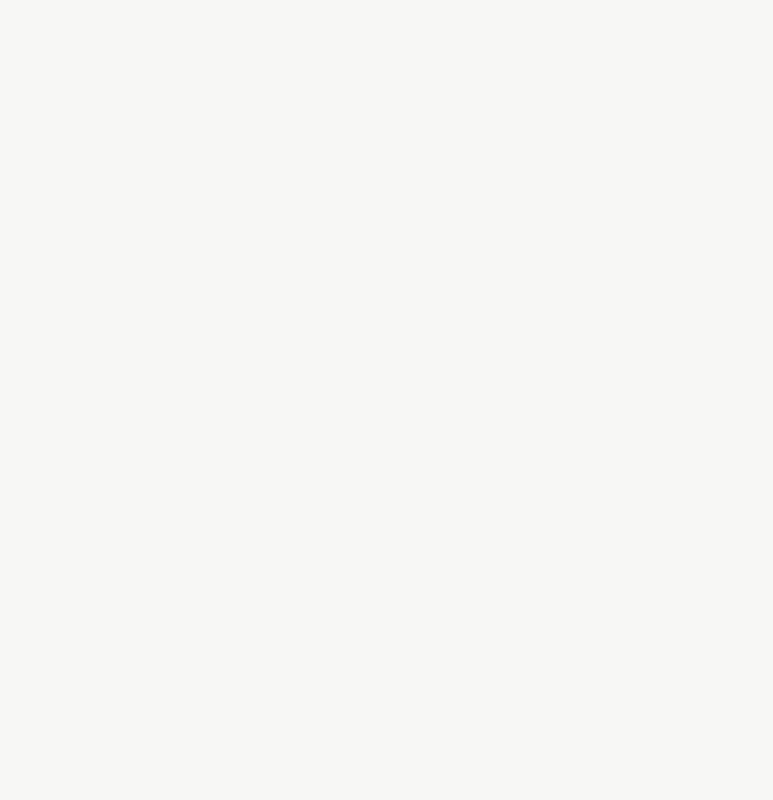
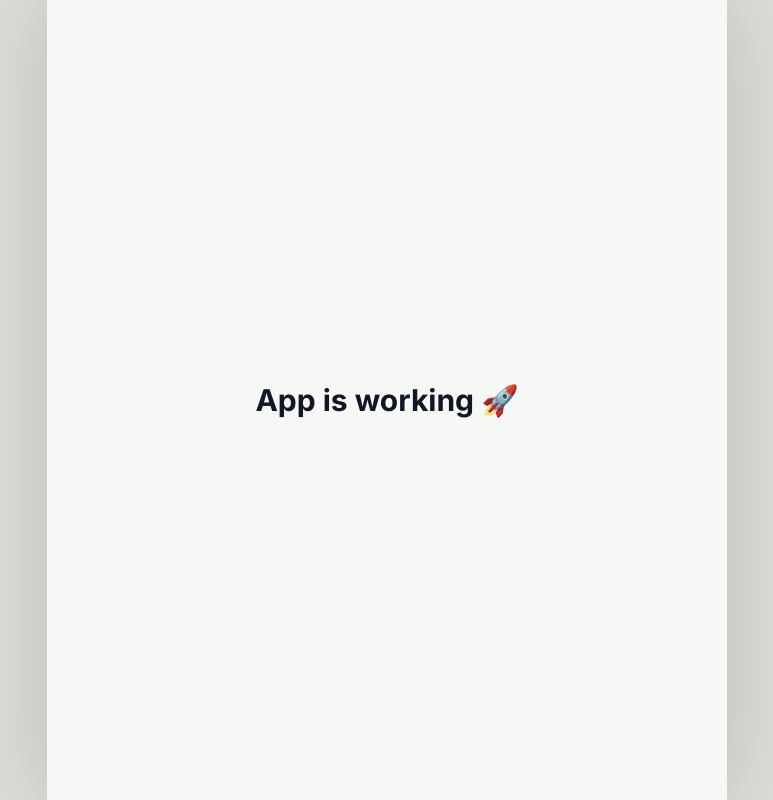
Before and after one commit to 24ram/flatmates-backend, a Next.js app in the folder flatmates-frontend/: page / in a window 1280 px wide. Before the commit this address had no page. Shown: the whole page, without its empty margins (253-1026 px from the left). Built offline with nearby package versions, Linux system fonts and the light colour scheme.

Commit message:
fix 404 homepage issue

```diff
--- a/flatmates-frontend/app/page.tsx
+++ b/flatmates-frontend/app/page.tsx
@@ -1,5 +1,7 @@
-import { redirect } from "next/navigation";
-
 export default function Home() {
-  redirect("/login");
+  return (
+    <main className="min-h-screen flex items-center justify-center bg-[#F7F7F5]">
+      <h1 className="text-3xl font-bold text-gray-900">App is working 🚀</h1>
+    </main>
+  );
 }
```
